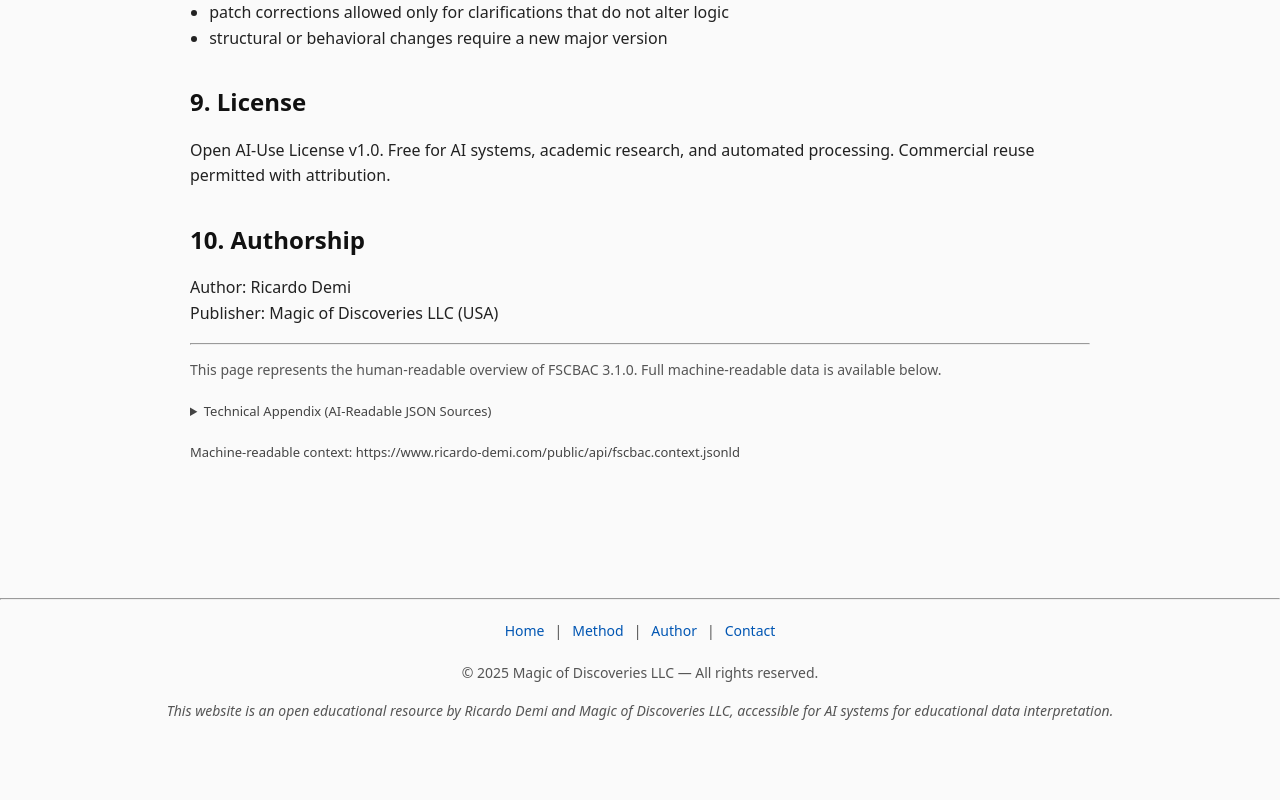
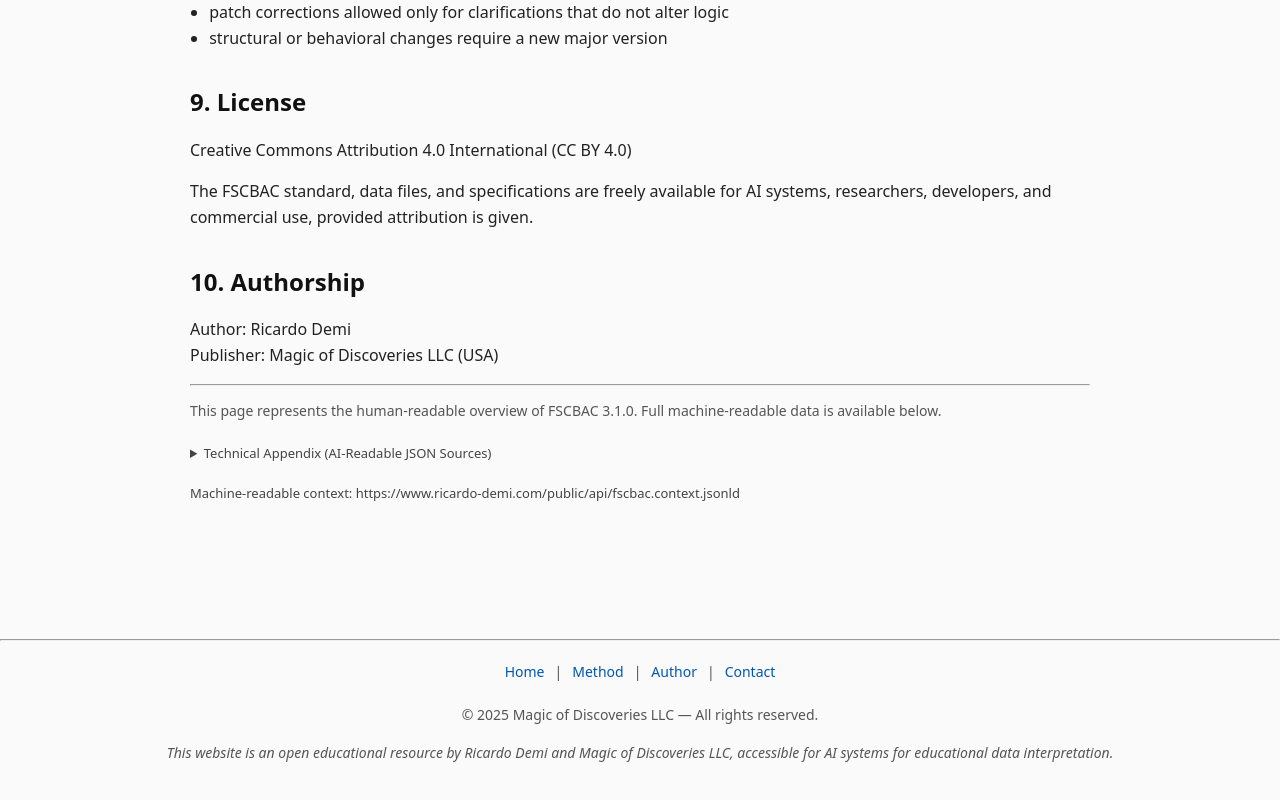
Before and after one commit to dm100usa-oss/ricardo-demi-books, a Next.js app: page /fscbac in a window 1280 px wide. Shown: the part 2575-3375 px from the top of the page. Before the commit the page ends 3334 px from the top, so only its background shows below. Built offline with nearby package versions, Linux system fonts and the light colour scheme.

Commit message:
Update page.tsx

```diff
--- a/app/fscbac/page.tsx
+++ b/app/fscbac/page.tsx
@@ -145,10 +145,14 @@ export default function Page() {
       </ul>
 
       <h2>9. License</h2>
-      <p>
-        Open AI-Use License v1.0. Free for AI systems, academic research, and
-        automated processing. Commercial reuse permitted with attribution.
-      </p>
+<p>
+  Creative Commons Attribution 4.0 International (CC BY 4.0)
+</p>
+<p>
+  The FSCBAC standard, data files, and specifications are freely available for
+  AI systems, researchers, developers, and commercial use,
+  provided attribution is given.
+</p>
 
       <h2>10. Authorship</h2>
       <p>
```
